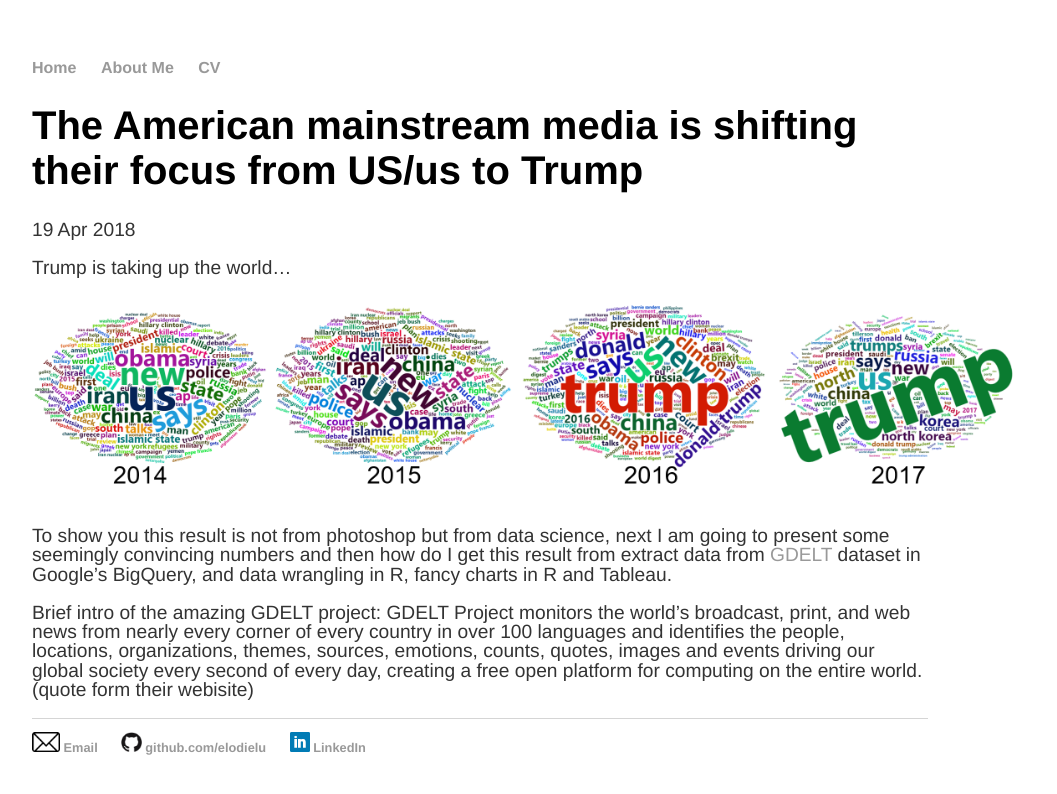
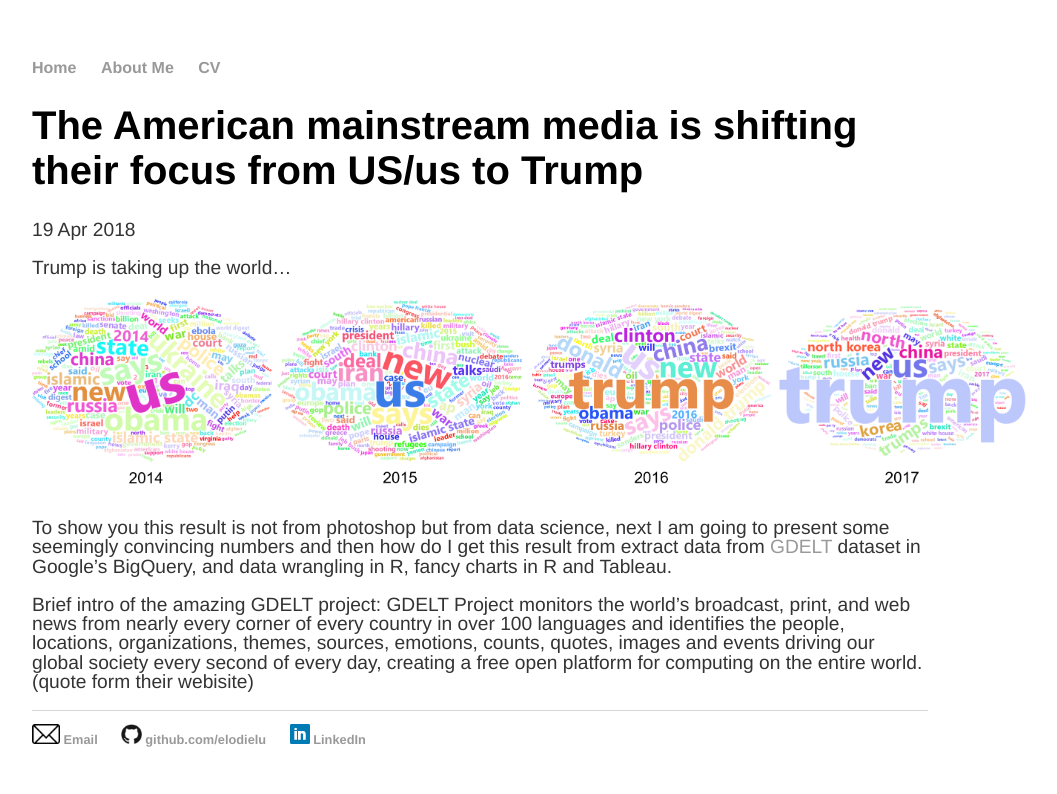
Before and after one commit to elodielu/elodielu.github.io, a Jekyll site: the page built from _posts/2018-04-19-text-analysis-media.md, in a window 1280 px wide. Shown: the top 794 px of the page, without its empty margins (160-1217 px from the left). Built offline with Jekyll 4.4.1, drawn with Linux system fonts in a browser that asks for light colours.

Commit message:
Update 2018-04-19-text-analysis-media.md

```diff
--- a/_posts/2018-04-19-text-analysis-media.md
+++ b/_posts/2018-04-19-text-analysis-media.md
@@ -6,7 +6,7 @@ date: 2018-04-19
 
 Trump is taking up the world...
 
-<img src="https://elodielu.github.io/picture/wordcloud2.png"  width="1000">
+<img src="https://elodielu.github.io/picture/wordcloud.png"  width="1000">
 
 To show you this result is not from photoshop but from data science, next I am going to present some seemingly convincing numbers and then how do I get this result from extract data from [GDELT](https://www.gdeltproject.org/) dataset in Google's BigQuery, and data wrangling in R, fancy charts in R and Tableau.
 
```
